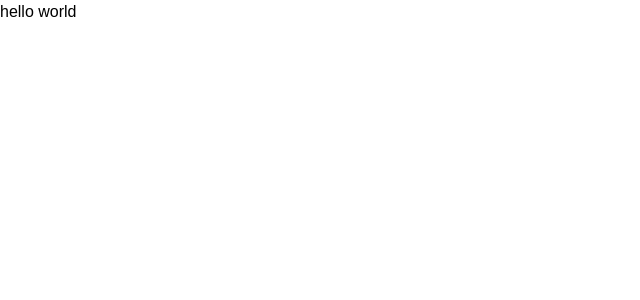
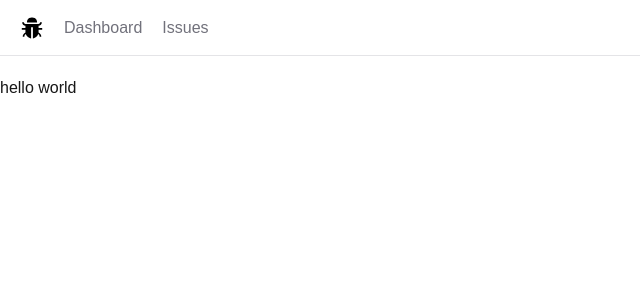
Before and after one commit to dev-emon1/issue-tracker, a Next.js app: page / in a window 1280 px wide. Shown: the top 300 px of the page, without its empty margins (0-640 px from the left). Built offline with nearby package versions, Linux system fonts and the light colour scheme.

Commit message:
build navbar

```diff
--- /dev/null
+++ b/app/Navbar.tsx
@@ -0,0 +1,30 @@
+import Link from "next/link";
+import React from "react";
+import { AiFillBug } from "react-icons/ai";
+
+const Navbar = () => {
+  const links = [
+    { label: "Dashboard", link: "/" },
+    { label: "Issues", link: "/issues" },
+  ];
+  return (
+    <nav className="flex space-x-5 mb-5 px-5 border-b border-zinc-200 h-14 items-center">
+      <Link href={"/"} className="text-black">
+        <AiFillBug size={24} />
+      </Link>
+      <ul className="flex space-x-5 font-medium">
+        {links.map((item) => (
+          <Link
+            key={item.link}
+            href={item.link}
+            className="text-zinc-500 hover:text-zinc-600 transition-colors"
+          >
+            {item.label}
+          </Link>
+        ))}
+      </ul>
+    </nav>
+  );
+};
+
+export default Navbar;
--- /dev/null
+++ b/app/global.d.ts
@@ -0,0 +1,3 @@
+declare module "*.css";
+declare module "*.scss";
+declare module "*.sass";
--- a/app/globals.css
+++ b/app/globals.css
@@ -1,19 +1,26 @@
 @import "tailwindcss";
 
 :root {
+  --background: #ffffff;
+  --foreground: #171717;
 }
 
 @theme inline {
+  --color-background: var(--background);
+  --color-foreground: var(--foreground);
   --font-sans: var(--font-geist-sans);
   --font-mono: var(--font-geist-mono);
 }
 
 @media (prefers-color-scheme: dark) {
   :root {
+    /* --background: #0a0a0a; */
     --foreground: #ededed;
   }
 }
 
 body {
+  background: var(--background);
+  color: var(--foreground);
   font-family: Arial, Helvetica, sans-serif;
 }
--- a/app/layout.tsx
+++ b/app/layout.tsx
@@ -1,6 +1,7 @@
 import type { Metadata } from "next";
 import { Geist, Geist_Mono } from "next/font/google";
 import "./globals.css";
+import Navbar from "./Navbar";
 
 const geistSans = Geist({
   variable: "--font-geist-sans",
@@ -27,7 +28,8 @@ export default function RootLayout({
       <body
         className={`${geistSans.variable} ${geistMono.variable} antialiased`}
       >
-        {children}
+        <Navbar />
+        <main>{children}</main>
       </body>
     </html>
   );
--- a/package.json
+++ b/package.json
@@ -11,7 +11,8 @@
   "dependencies": {
     "next": "16.1.1",
     "react": "19.2.3",
-    "react-dom": "19.2.3"
+    "react-dom": "19.2.3",
+    "react-icons": "^5.5.0"
   },
   "devDependencies": {
     "@tailwindcss/postcss": "^4",
```
Also changed, not shown: 1 other file (tests, documents, lock files or other folders).
